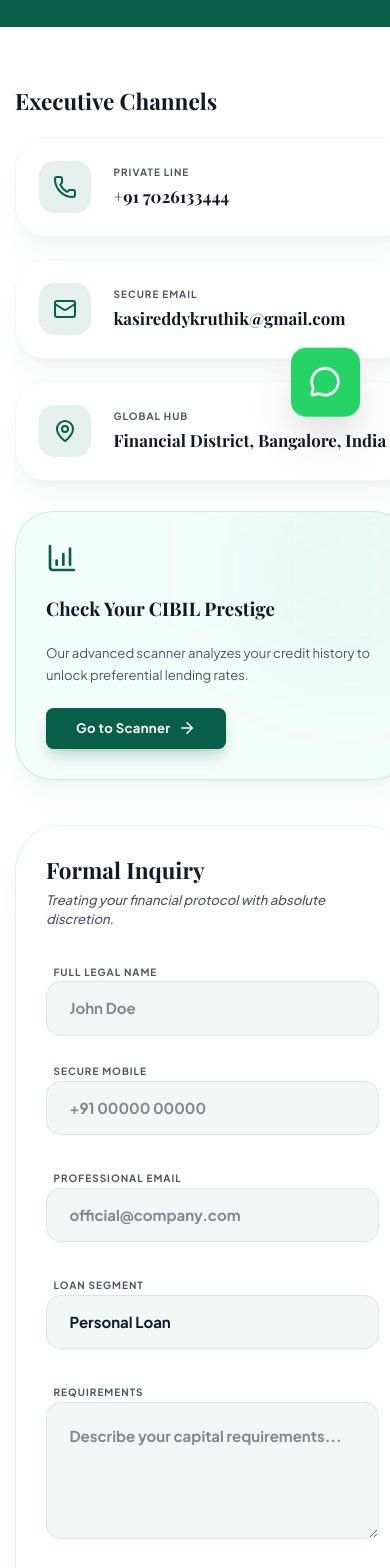
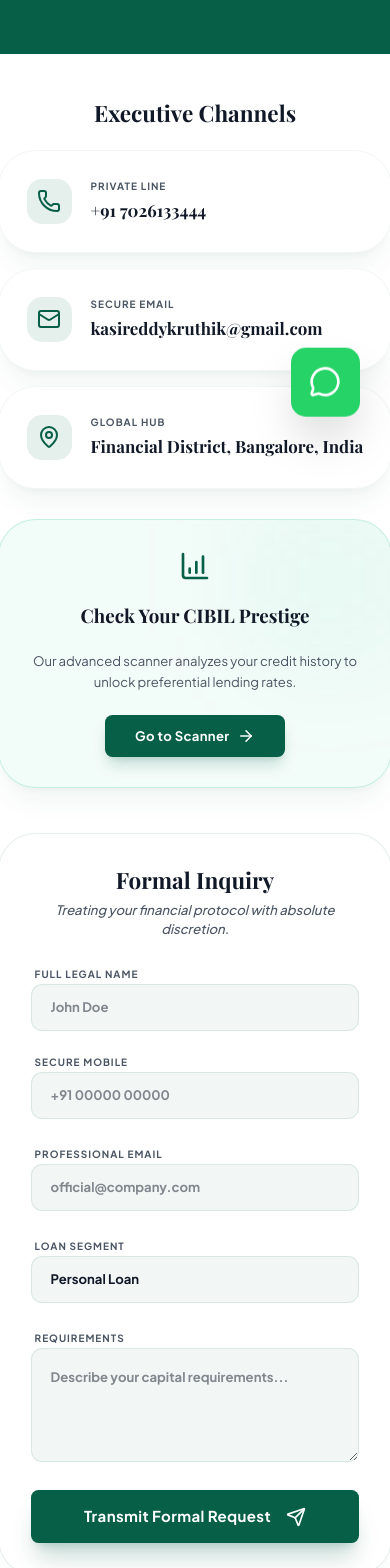
Before and after one commit to gouravboga12-rgb/Kruthik-finacial-services-, a React (Vite) app: page /contact in a window 390 px wide. Shown: the part 380-1948 px from the top of the page. Built offline with nearby package versions, Linux system fonts and the light colour scheme; a web font is replaced by a local one.

Commit message:
Optimize mobile responsiveness and centering for Contact page

```diff
--- a/src/index.css
+++ b/src/index.css
@@ -16,7 +16,7 @@
 
 @utility container {
   margin-inline: auto;
-  padding-inline: 1rem;
+  padding-inline: 1.5rem;
   width: 100%;
 
   @media (width >= 640px) {
@@ -43,6 +43,15 @@
     margin: 0;
     padding: 0;
   }
+
+  /* Mandatory Mobile Side Margins */
+  @media (max-width: 767px) {
+    section {
+      padding-left: 1.25rem !important;
+      padding-right: 1.25rem !important;
+    }
+  }
+
   h1 {
     @apply font-primary text-4xl sm:text-5xl md:text-5xl font-bold leading-tight;
   }
--- a/src/pages/Contact.jsx
+++ b/src/pages/Contact.jsx
@@ -24,7 +24,7 @@ const Contact = () => {
   return (
     <div className="min-h-screen bg-background font-secondary">
       {/* 1. Hero Header - Bold & Guaranteed Visible */}
-      <section className="bg-primary pt-32 pb-16 md:pt-40 md:pb-24 px-4 text-center relative overflow-hidden">
+      <section className="bg-primary pt-32 pb-16 md:pt-40 md:pb-24 px-6 md:px-4 text-center relative overflow-hidden">
         <div className="absolute top-0 right-0 w-96 h-96 bg-white/5 blur-[120px] rounded-full -mr-48 -mt-48"></div>
         <div className="container max-w-4xl relative z-10 space-y-6">
           <motion.span
@@ -53,15 +53,19 @@ const Contact = () => {
       </section>
 
       {/* 2. Main Content Grid */}
-      <section className="py-16 md:py-24 bg-background">
-        <div className="container">
-          <div className="grid lg:grid-cols-12 gap-12 md:gap-16 items-start">
+      <section className="py-12 md:py-24 bg-background flex justify-center">
+        <div
+          className="px-6 md:px-12 w-full"
+          style={{ maxWidth: '1200px' }}
+        >
+          <div className="grid lg:grid-cols-2 gap-12 lg:gap-20 items-start justify-center">
 
             {/* Left Column: Info Cards */}
-            <div className="lg:col-span-5 space-y-8 md:space-y-12">
-              <div className="space-y-6">
-                <h2 className="text-2xl md:text-4xl font-bold text-text-primary font-primary">Executive Channels</h2>
+            <div className="lg:col-span-1 space-y-8 md:space-y-12 flex flex-col items-center">
+              <div className="space-y-6 flex flex-col items-center lg:items-start text-center lg:text-left w-full">
+                <h2 className="text-2xl md:text-4xl font-bold text-text-primary font-primary px-2">Executive Channels</h2>
 
+                <div className="w-full space-y-4 md:space-y-6">
                 {[
                   {
                     icon: <Phone size={24} />,
@@ -84,13 +88,12 @@ const Contact = () => {
                   <a
                     key={item.title}
                     href={item.link}
-                    data-aos="fade-right"
-                    data-aos-delay={i * 100}
                     target={item.link?.startsWith('http') ? "_blank" : undefined}
                     rel={item.link?.startsWith('http') ? "noopener noreferrer" : undefined}
-                    className="flex gap-6 items-center p-6 md:p-8 glass-card-premium rounded-[2rem] border-primary/5 hover:bg-primary/5 transition-all group"
+                    className="flex gap-5 md:gap-6 items-center glass-card-premium rounded-[2.5rem] border-primary/5 hover:bg-primary/5 transition-all group w-full text-left"
+                    style={{ padding: '28px' }}
                   >
-                    <div className="w-14 h-14 bg-primary/10 rounded-2xl flex items-center justify-center text-primary group-hover:bg-primary group-hover:text-white transition-all shrink-0">
+                    <div className="w-12 h-12 md:w-14 md:h-14 bg-primary/10 rounded-2xl flex items-center justify-center text-primary group-hover:bg-primary group-hover:text-white transition-all shrink-0">
                       {item.icon}
                     </div>
                     <div className="min-w-0">
@@ -99,15 +102,15 @@ const Contact = () => {
                     </div>
                   </a>
                 ))}
+                </div>
               </div>
 
               {/* CIBIL CTA */}
               <div
-                data-aos="zoom-in"
-                className="glass-card-premium p-8 md:p-12 rounded-[2.5rem] border-accent/20 bg-accent/5 relative overflow-hidden group"
+                className="glass-card-premium p-8 md:p-12 rounded-[2.5rem] border-accent/20 bg-accent/5 relative overflow-hidden group w-full"
               >
                 <div className="absolute top-0 right-0 w-32 h-32 bg-accent/10 blur-3xl"></div>
-                <div className="relative z-10 space-y-6">
+                <div className="relative z-10 space-y-6 flex flex-col items-center lg:items-start text-center lg:text-left">
                   <BarChart4 size={32} className="text-primary" />
                   <h3 className="text-xl md:text-2xl font-bold text-text-primary font-primary">Check Your CIBIL Prestige</h3>
                   <p className="text-text-secondary text-sm md:text-base leading-relaxed">
@@ -121,34 +124,37 @@ const Contact = () => {
             </div>
 
             {/* Right Column: Formal Form */}
-            <div className="lg:col-span-7" data-aos="fade-left">
-              <div className="glass-card-premium p-8 md:p-14 rounded-[3rem] md:rounded-[4rem] border-primary/10 shadow-2xl relative">
+            <div className="lg:col-span-1 flex justify-center w-full">
+              <div
+                className="glass-card-premium rounded-[2.5rem] md:rounded-[3.5rem] border-primary/10 shadow-2xl relative w-full"
+                style={{ padding: '32px' }}
+              >
                 {!isSubmitted ? (
-                  <form onSubmit={handleSubmit(onSubmit)} className="space-y-8">
-                    <div className="space-y-2" data-aos="fade-up">
-                      <h3 className="text-2xl md:text-4xl font-bold text-text-primary font-primary">Formal Inquiry</h3>
+                  <form onSubmit={handleSubmit(onSubmit)} className="space-y-6 md:space-y-8">
+                    <div className="space-y-2 flex flex-col items-center lg:items-start text-center lg:text-left">
+                      <h3 className="text-2xl md:text-3xl lg:text-4xl font-bold text-text-primary font-primary">Formal Inquiry</h3>
                       <p className="text-text-secondary text-sm md:text-base italic font-medium">Treating your financial protocol with absolute discretion.</p>
                     </div>
 
-                    <div className="grid md:grid-cols-2 gap-6 md:gap-8">
-                      <div className="space-y-3">
-                        <label className="text-[10px] md:text-xs font-bold uppercase tracking-widest text-text-secondary ml-2">Full Legal Name</label>
-                        <input {...register("name", { required: true })} placeholder="John Doe" className="w-full bg-primary/5 border border-primary/10 rounded-2xl py-4 md:py-5 px-6 focus:border-primary outline-none transition-all text-text-primary font-bold" />
+                    <div className="grid grid-cols-1 md:grid-cols-2 gap-5 md:gap-8">
+                      <div className="space-y-2 md:space-y-3">
+                        <label className="text-[10px] md:text-xs font-bold uppercase tracking-widest text-text-secondary ml-1">Full Legal Name</label>
+                        <input {...register("name", { required: true })} placeholder="John Doe" className="w-full bg-primary/5 border border-primary/10 rounded-xl md:rounded-2xl py-3.5 md:py-5 px-5 md:px-6 focus:border-primary outline-none transition-all text-text-primary font-bold text-sm md:text-base" />
                       </div>
-                      <div className="space-y-3">
-                        <label className="text-[10px] md:text-xs font-bold uppercase tracking-widest text-text-secondary ml-2">Secure Mobile</label>
-                        <input {...register("phone", { required: true })} placeholder="+91 00000 00000" className="w-full bg-primary/5 border border-primary/10 rounded-2xl py-4 md:py-5 px-6 focus:border-primary outline-none transition-all text-text-primary font-bold" />
+                      <div className="space-y-2 md:space-y-3">
+                        <label className="text-[10px] md:text-xs font-bold uppercase tracking-widest text-text-secondary ml-1">Secure Mobile</label>
+                        <input {...register("phone", { required: true })} placeholder="+91 00000 00000" className="w-full bg-primary/5 border border-primary/10 rounded-xl md:rounded-2xl py-3.5 md:py-5 px-5 md:px-6 focus:border-primary outline-none transition-all text-text-primary font-bold text-sm md:text-base" />
                       </div>
                     </div>
 
-                    <div className="space-y-3">
-                      <label className="text-[10px] md:text-xs font-bold uppercase tracking-widest text-text-secondary ml-2">Professional Email</label>
-                      <input {...register("email", { required: true })} placeholder="official@company.com" className="w-full bg-primary/5 border border-primary/10 rounded-2xl py-4 md:py-5 px-6 focus:border-primary outline-none transition-all text-text-primary font-bold" />
+                    <div className="space-y-2 md:space-y-3">
+                      <label className="text-[10px] md:text-xs font-bold uppercase tracking-widest text-text-secondary ml-1">Professional Email</label>
+                      <input {...register("email", { required: true })} placeholder="official@company.com" className="w-full bg-primary/5 border border-primary/10 rounded-xl md:rounded-2xl py-3.5 md:py-5 px-5 md:px-6 focus:border-primary outline-none transition-all text-text-primary font-bold text-sm md:text-base" />
                     </div>
 
-                    <div className="space-y-3">
-                      <label className="text-[10px] md:text-xs font-bold uppercase tracking-widest text-text-secondary ml-2">Loan Segment</label>
-                      <select {...register("loanType")} className="w-full bg-primary/5 border border-primary/10 rounded-2xl py-4 md:py-5 px-6 focus:border-primary outline-none transition-all appearance-none cursor-pointer text-text-primary font-bold">
+                    <div className="space-y-2 md:space-y-3">
+                      <label className="text-[10px] md:text-xs font-bold uppercase tracking-widest text-text-secondary ml-1">Loan Segment</label>
+                      <select {...register("loanType")} className="w-full bg-primary/5 border border-primary/10 rounded-xl md:rounded-2xl py-3.5 md:py-5 px-5 md:px-6 focus:border-primary outline-none transition-all appearance-none cursor-pointer text-text-primary font-bold text-sm md:text-base">
                         <option value="Personal">Personal Loan</option>
                         <option value="Business">Business Loan</option>
                         <option value="Home">Home Loan</option>
@@ -158,12 +164,12 @@ const Contact = () => {
                       </select>
                     </div>
 
-                    <div className="space-y-3">
-                      <label className="text-[10px] md:text-xs font-bold uppercase tracking-widest text-text-secondary ml-2">Requirements</label>
-                      <textarea rows="4" {...register("message")} placeholder="Describe your capital requirements..." className="w-full bg-primary/5 border border-primary/10 rounded-2xl p-6 focus:border-primary outline-none transition-all text-text-primary font-bold"></textarea>
+                    <div className="space-y-2 md:space-y-3">
+                      <label className="text-[10px] md:text-xs font-bold uppercase tracking-widest text-text-secondary ml-1">Requirements</label>
+                      <textarea rows="4" {...register("message")} placeholder="Describe your capital requirements..." className="w-full bg-primary/5 border border-primary/10 rounded-xl md:rounded-2xl p-5 md:p-6 focus:border-primary outline-none transition-all text-text-primary font-bold text-sm md:text-base"></textarea>
                     </div>
 
-                    <button type="submit" className="w-full btn-premium py-5 text-lg shadow-xl shadow-primary/20">
+                    <button type="submit" className="w-full btn-premium py-4 md:py-5 text-base md:text-lg shadow-xl shadow-primary/20">
                       Transmit Formal Request <Send size={20} className="ml-2" />
                     </button>
                   </form>
```
